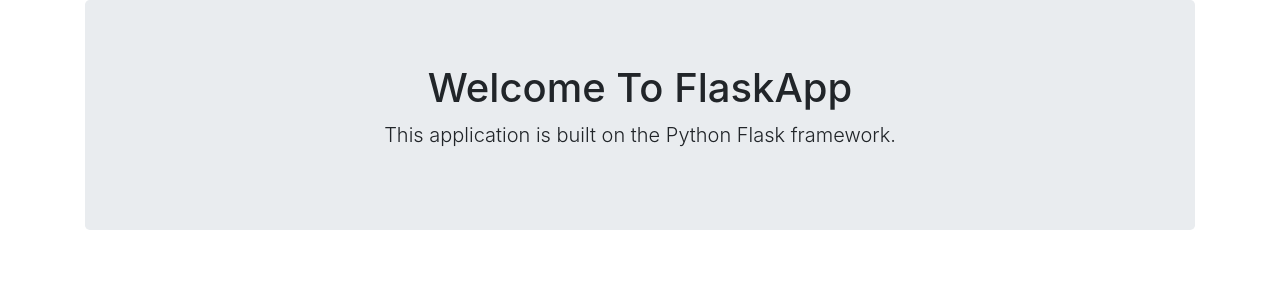
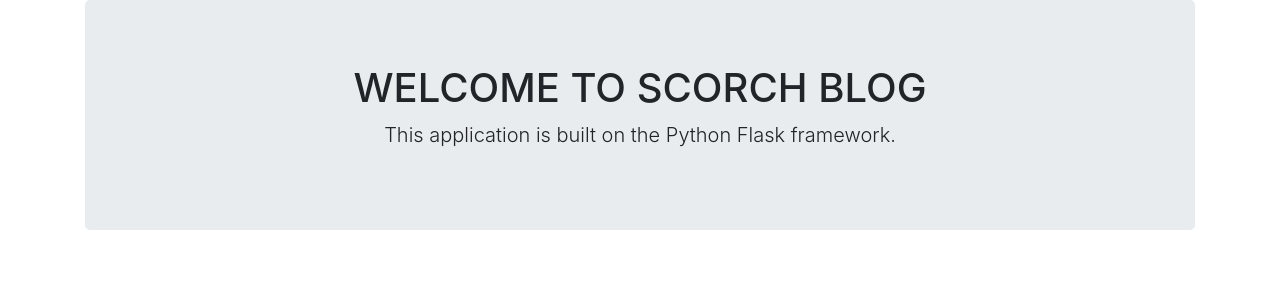
Before and after one commit to SwagataJ/blogya, a Flask app: page / in a window 1280 px wide. Shown: the part 56-356 px from the top of the page. Run offline with Flask 2, Linux system fonts and the light colour scheme.

Commit message:
Update index.html
Changed name to SCORCH BLOG

```diff
--- a/templates/index.html
+++ b/templates/index.html
@@ -2,7 +2,7 @@
 
 {% block body %}
   <div class="jumbotron text-center">
-    <h1>Welcome To FlaskApp</h1>
+    <h1>WELCOME TO SCORCH BLOG</h1>
     <p class="lead">This application is built on the Python Flask framework.</p>
   </div>
 {% endblock %}
```
